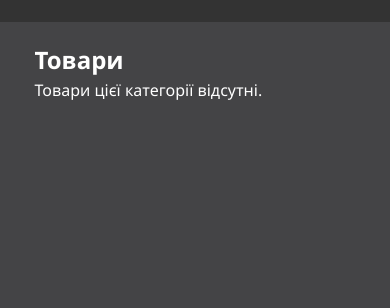
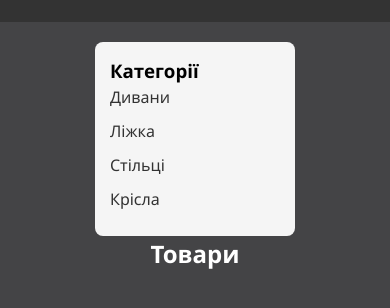
Before and after one commit to serg56345/artemShop-frontend, a website: page category.html in a window 390 px wide. Shown: the part 60-368 px from the top of the page. Drawn offline with Linux system fonts and the light colour scheme.

Commit message:
css saitbar

```diff
--- a/category.js
+++ b/category.js
@@ -20,10 +20,10 @@ async function loadProducts() {
         const container = document.getElementById('product-list');
         container.innerHTML = "";
 
-        if (filtered.length === 0) {
-            container.innerHTML = "<p>Товари цієї категорії відсутні.</p>";
-            return;
-        }
+        //if (filtered.length === 0) {
+           // container.innerHTML = "<p>Товари цієї категорії відсутні.</p>";
+           // return;
+        //}
 
         // Створюємо картки і додаємо обробник addToCart
         filtered.forEach(product => {
--- a/style.css
+++ b/style.css
@@ -23,6 +23,7 @@ body {
     background-color: #444446;
     color: #fff;
     line-height: 1.5;
+
 }
 
 label,
@@ -664,6 +665,13 @@ button#reviews-next:hover {
     flex: 1;
 }
 
+@media (max-width: 780px) {
+    .products-area {
+        flex-direction: column;
+        text-align: center;
+    }
+}
+
 .product-list {
     display: grid;
     grid-template-columns: repeat(auto-fill, minmax(220px, 1fr));
@@ -849,7 +857,7 @@ button#reviews-next:hover {
     }
 
     .sidebar {
-        display: none;
+        margin: 0 auto;
     }
 
     .product-list {
```
